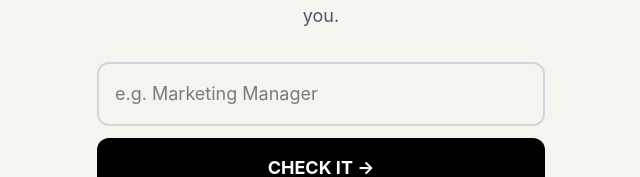
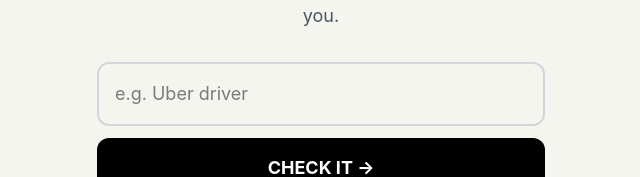
Before and after one commit to robmiller87/job-doom-score-, a Next.js app: page / in a window 1280 px wide. Shown: the part 403-580 px from the top of the page, without its empty margins (319-959 px from the left). Built offline with nearby package versions, Linux system fonts and the light colour scheme.

Commit message:
change placeholder to Uber driver

```diff
--- a/app/page.tsx
+++ b/app/page.tsx
@@ -316,7 +316,7 @@ Check yours: https://doomcheck.com`
             type="text"
             value={jobTitle}
             onChange={(e) => setJobTitle(e.target.value)}
-            placeholder="e.g. Marketing Manager"
+            placeholder="e.g. Uber driver"
             className="w-full px-4 py-4 border-2 border-gray-300 rounded-xl text-lg focus:border-orange-500 focus:outline-none mb-3"
             autoComplete="off"
             autoCapitalize="words"
```
